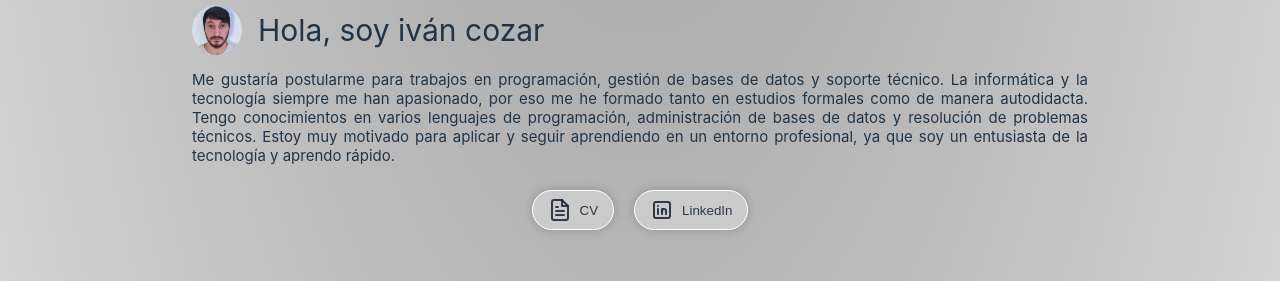
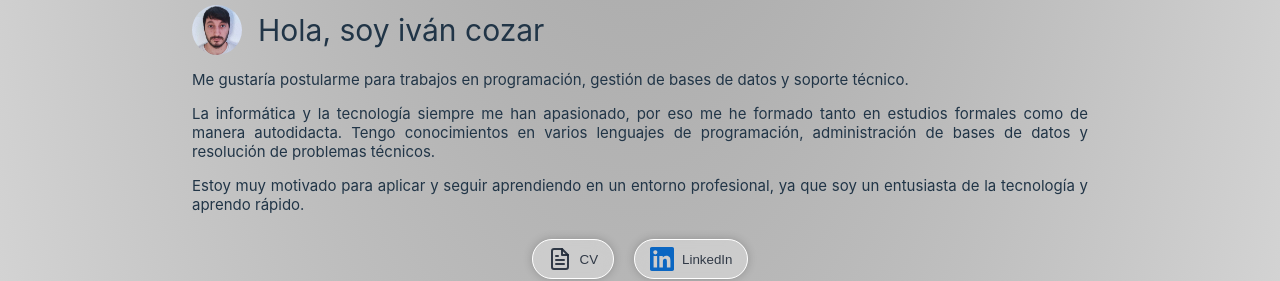
Before and after one commit to CreztY/porfolio, a React (Vite) app: page / in a window 1280 px wide. Shown: the part 139-420 px from the top of the page. Built offline with nearby package versions, Linux system fonts and the light colour scheme.

Commit message:
1.2
añadir funcionalidad boton contactar y fix errores

```diff
--- a/src/components/contactme.css
+++ b/src/components/contactme.css
@@ -69,8 +69,13 @@
     fill: var(--a1);
 }
 
+.socialLink {
+    margin-top: 1.5rem;
+}
+
 .socialLinks {
-    margin-top: 1.5rem;
+    display: flex;
+    justify-content: center;
 }
 
 .socialLinks a {
@@ -78,8 +83,15 @@
     color: var(--a1);
     text-decoration: none;
     transition: color 0.3s;
+    display: flex;
+    align-items: center;
 }
 
 .socialLinks a:hover {
     color: var(--a1-hover);
 }
+
+.socialLinks svg {
+    width: 25px;
+    height: 25px;
+}
--- a/src/components/contactme.jsx
+++ b/src/components/contactme.jsx
@@ -1,20 +1,30 @@
 import CorreoIcon from '../icons/correo-icon'
+import Github from '../icons/github'
+import LinkedIn from '../icons/linkedin'
 import './contactme.css'
 
 function Contactme () {
+  const handleContactClick = () => {
+    window.location.href = 'mailto:ivi.cozar01@gmail.com?subject=Contacto'
+  }
+
   return (
     <>
       <div className='contactContainer'>
         <div className='contactCard'>
           <div className='contactTitle'>
-            <h1><CorreoIcon />Contact Me</h1>
+            <h1>Contacto</h1>
           </div>
           <p>Estoy siempre abierto a nuevas oportunidades y colaboraciones. No dudes en contactarme a través del siguiente formulario o mediante mis redes sociales.</p>
-          <button><CorreoIcon />Contactar</button>
-          <div className='socialLinks'>
+          <button onClick={handleContactClick}>
+            <CorreoIcon />Contactar
+          </button>
+          <div className='socialLink'>
             <h3>O sígueme en:</h3>
-            <a href='https://www.linkedin.com/in/ivan-cózar-ramos-a31b47102/' target='_blank' rel='noopener noreferrer'>LinkedIn</a>
-            <a href='https://github.com/CreztY' target='_blank' rel='noopener noreferrer'>GitHub</a>
+            <div className='socialLinks'>
+              <a href='https://www.linkedin.com/in/ivan-cózar-ramos-a31b47102/' target='_blank' rel='noopener noreferrer'><LinkedIn />LinkedIn</a>
+              <a href='https://github.com/CreztY' target='_blank' rel='noopener noreferrer'><Github />GitHub</a>
+            </div>
           </div>
         </div>
       </div>
--- a/src/components/presentation.jsx
+++ b/src/components/presentation.jsx
@@ -12,11 +12,14 @@
         </div>
         <p className='presentationDescription'>
           Me gustaría postularme para trabajos en programación, gestión de bases de datos y soporte técnico.
-          La informática y la tecnología siempre me han apasionado, por eso me he formado tanto en estudios
-          formales como de manera autodidacta. Tengo conocimientos en varios lenguajes de programación,
-          administración de bases de datos y resolución de problemas técnicos. Estoy muy motivado para aplicar
-          y seguir aprendiendo en un entorno profesional, ya que soy un entusiasta de la tecnología y aprendo rápido.
         </p>
+        <p className='presentationDescription'>
+          La informática y la tecnología siempre me han apasionado, por eso me he formado tanto en estudios formales como de manera autodidacta. Tengo conocimientos en varios lenguajes de programación, administración de bases de datos y resolución de problemas técnicos.
+        </p>
+        <p className='presentationDescription'>
+          Estoy muy motivado para aplicar y seguir aprendiendo en un entorno profesional, ya que soy un entusiasta de la tecnología y aprendo rápido.
+        </p>
+
         <div className='presentationButtons'>
           <button
             onClick={() => {
--- a/src/icons/linkedin.jsx
+++ b/src/icons/linkedin.jsx
@@ -1,5 +1,3 @@
-export default function Li () {
-  return (
-    <svg className='size-4' xmlns='http://www.w3.org/2000/svg' width='24' height='24' viewBox='0 0 24 24' strokeWidth='2' stroke='currentColor' fill='none' strokeLinecap='round' strokeLinejoin='round'><path stroke='none' d='M0 0h24v24H0z' fill='none' /><path d='M4 4m0 2a2 2 0 0 1 2 -2h12a2 2 0 0 1 2 2v12a2 2 0 0 1 -2 2h-12a2 2 0 0 1 -2 -2z' /><path d='M8 11l0 5' /><path d='M8 8l0 .01' /><path d='M12 16l0 -5' /><path d='M16 16v-3a2 2 0 0 0 -4 0' /></svg>
-  )
-}
+import * as React from 'react'
+const LinkedIn = props => <svg xmlns='http://www.w3.org/2000/svg' preserveAspectRatio='xMidYMid' viewBox='0 0 256 256' {...props}><path d='M218.123 218.127h-37.931v-59.403c0-14.165-.253-32.4-19.728-32.4-19.756 0-22.779 15.434-22.779 31.369v60.43h-37.93V95.967h36.413v16.694h.51a39.907 39.907 0 0 1 35.928-19.733c38.445 0 45.533 25.288 45.533 58.186l-.016 67.013ZM56.955 79.27c-12.157.002-22.014-9.852-22.016-22.009-.002-12.157 9.851-22.014 22.008-22.016 12.157-.003 22.014 9.851 22.016 22.008A22.013 22.013 0 0 1 56.955 79.27m18.966 138.858H37.95V95.967h37.97v122.16ZM237.033.018H18.89C8.58-.098.125 8.161-.001 18.471v219.053c.122 10.315 8.576 18.582 18.89 18.474h218.144c10.336.128 18.823-8.139 18.966-18.474V18.454c-.147-10.33-8.635-18.588-18.966-18.453' fill='#0A66C2' /></svg>
+export default LinkedIn
```
Also changed, not shown: src/icons/github.jsx (+3 -5 lines).
